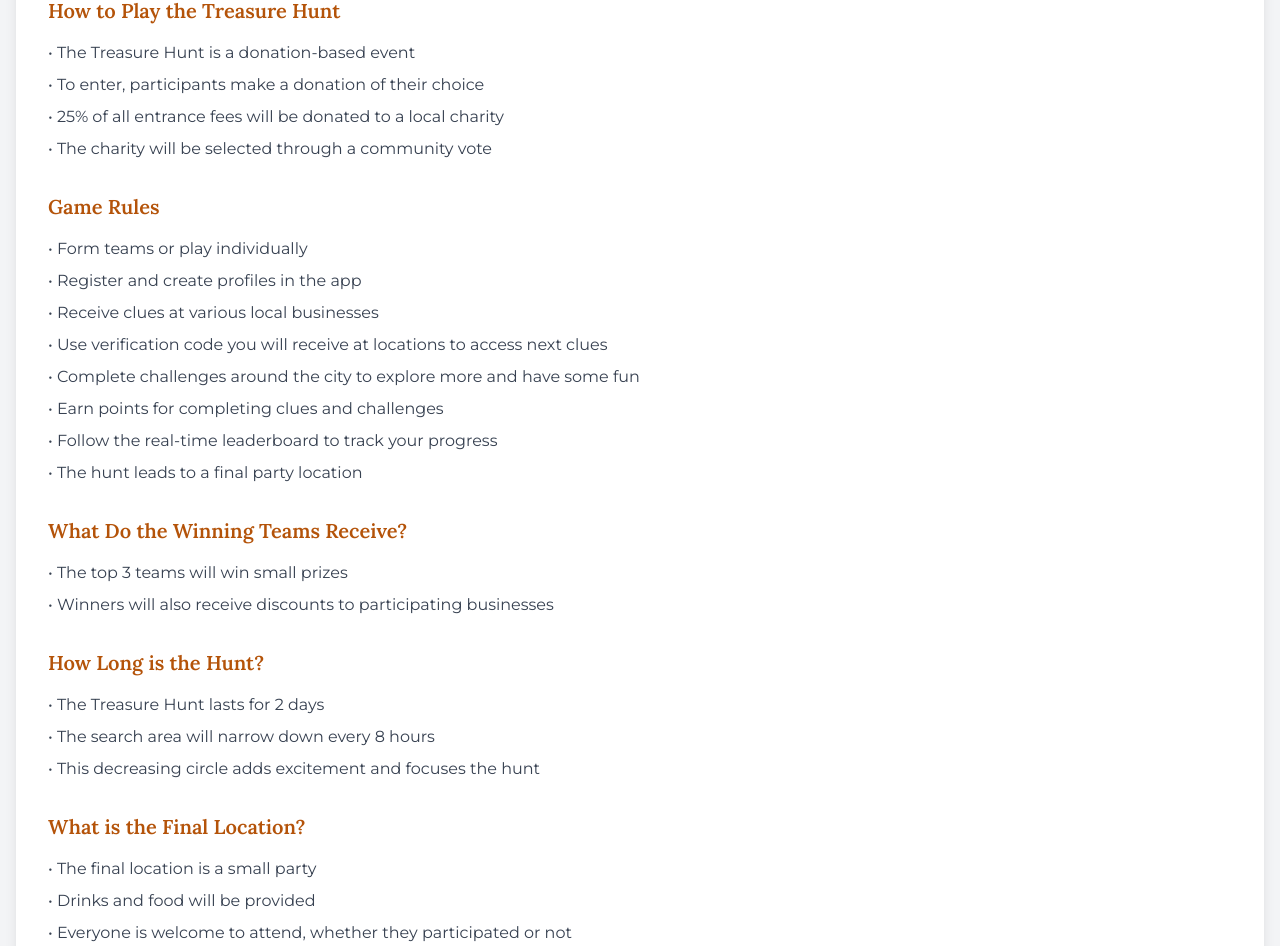
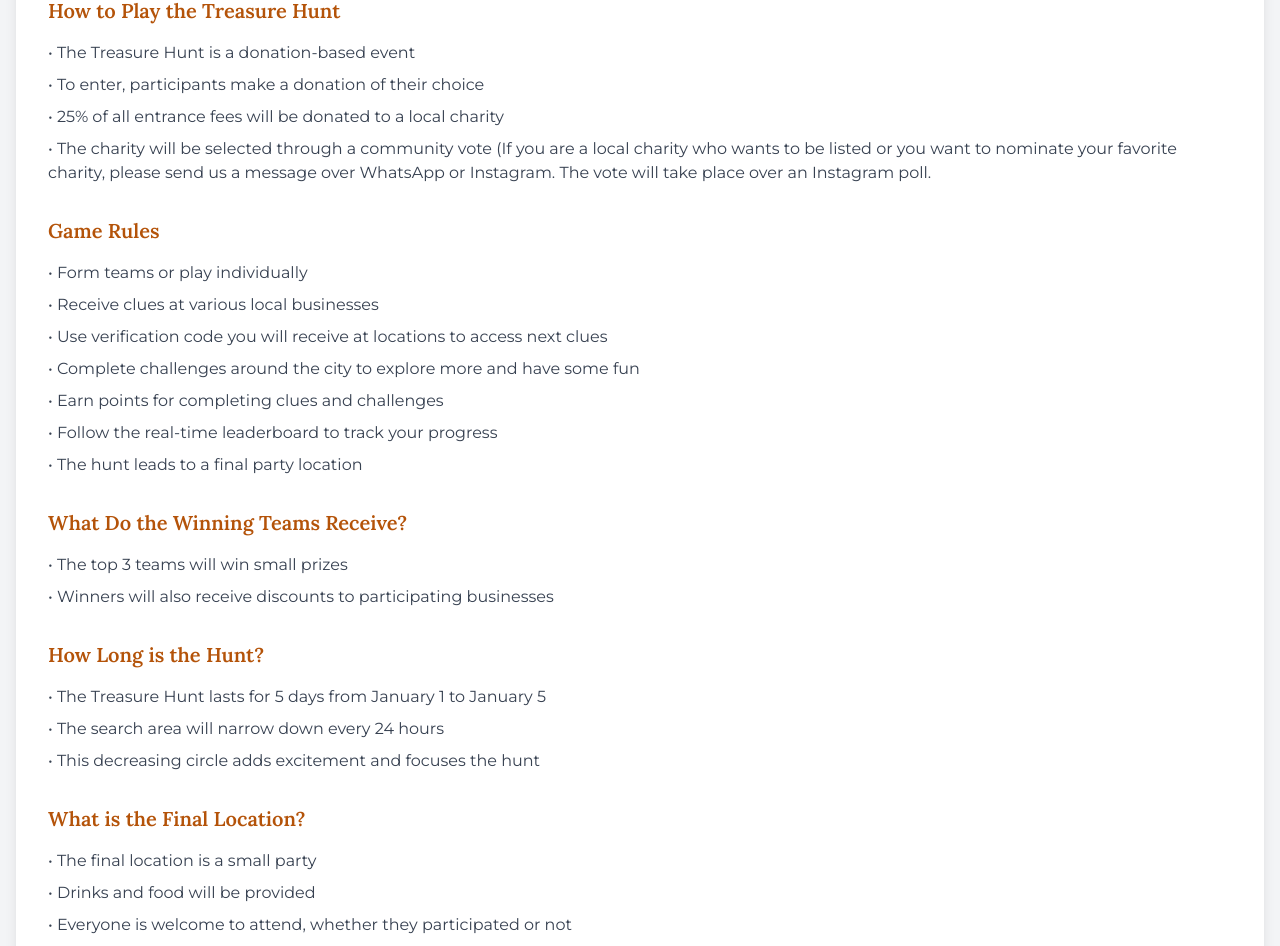
Before and after one commit to Aloha-Treasure-Hunt/Aloha-FE, a Next.js app: page /landing in a window 1280 px wide. Shown: the part 991-1937 px from the top of the page. Built offline with nearby package versions, Linux system fonts and the light colour scheme.

Commit message:
changed FAQ

```diff
--- a/components/landing/faq.tsx
+++ b/components/landing/faq.tsx
@@ -10,7 +10,7 @@ export function FAQ() {
             <li>• The Treasure Hunt is a donation-based event</li>
             <li>• To enter, participants make a donation of their choice</li>
             <li>• 25% of all entrance fees will be donated to a local charity</li>
-            <li>• The charity will be selected through a community vote</li>
+            <li>• The charity will be selected through a community vote (If you are a local charity who wants to be listed or you want to nominate your favorite charity, please send us a message over WhatsApp or Instagram. The vote will take place over an Instagram poll.</li>
           </ul>
         </section>
 
@@ -18,7 +18,6 @@ export function FAQ() {
           <h3 className="text-xl font-semibold text-amber-700 mb-4">Game Rules</h3>
           <ul className="space-y-2 text-gray-700">
             <li>• Form teams or play individually</li>
-            <li>• Register and create profiles in the app</li>
             <li>• Receive clues at various local businesses</li>
             <li>• Use verification code you will receive at locations to access next clues</li>
             <li>• Complete challenges around the city to explore more and have some fun</li>
@@ -39,8 +38,8 @@ export function FAQ() {
         <section>
           <h3 className="text-xl font-semibold text-amber-700 mb-4">How Long is the Hunt?</h3>
           <ul className="space-y-2 text-gray-700">
-            <li>• The Treasure Hunt lasts for 2 days</li>
-            <li>• The search area will narrow down every 8 hours</li>
+            <li>• The Treasure Hunt lasts for 5 days from January 1 to January 5</li>
+            <li>• The search area will narrow down every 24 hours</li>
             <li>• This decreasing circle adds excitement and focuses the hunt</li>
           </ul>
         </section>
```
